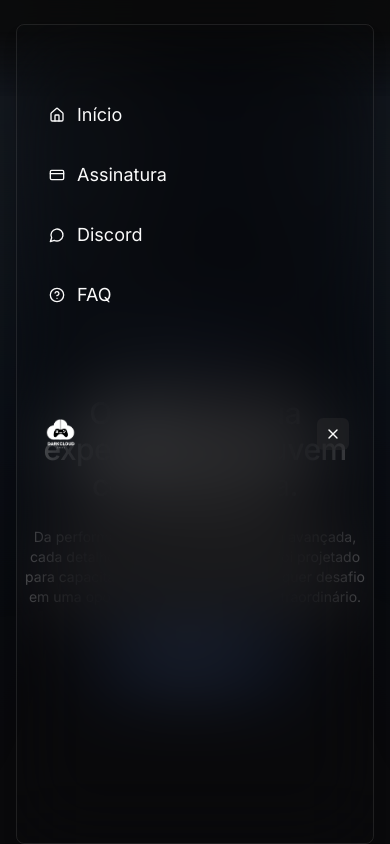
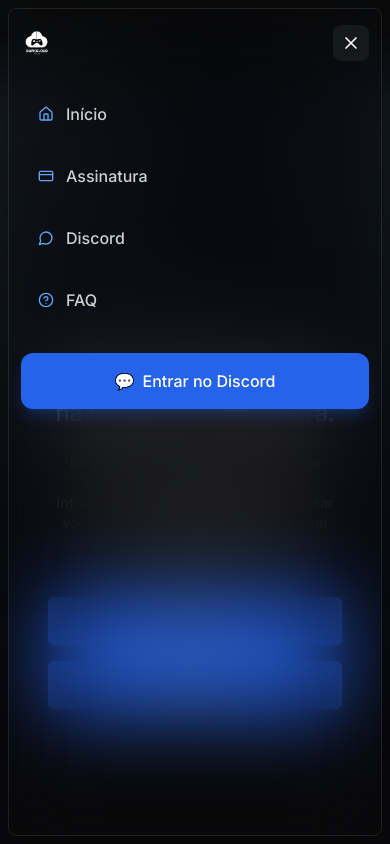
Before and after one commit to jottaadev/cloudstore, a Next.js app: page / in a window 390 px wide. Both pictures are taken after a click on the button 333 px from the left and 64 px from the top of the page. Shown: the top 844 px of the page. Built offline with nearby package versions, Linux system fonts and the light colour scheme; no server answers.

Commit message:
Melhorias de UI/UX e responsividade mobile
 Botões redesenhados com cores consistentes
 Menu mobile completamente refeito
 Alternância planos/renovações com novo design
 Footer totalmente preto
 Responsividade mobile otimizada
 README.md adicionado

```diff
--- a/package.json
+++ b/package.json
@@ -1,5 +1,5 @@
 {
-  "name": "luro-ai",
+  "name": "cloudstore",
   "version": "0.1.0",
   "private": true,
   "scripts": {
--- a/src/components/marketing/footer.tsx
+++ b/src/components/marketing/footer.tsx
@@ -8,33 +8,34 @@
 
 const Footer = () => {
     return (
-        <footer className="w-full py-10 relative bg-background">
+        <footer className="w-full py-10 relative bg-black border-t border-white/10">
             <Container>
                 <Wrapper className="relative flex flex-col md:flex-row justify-between pb-40 overflow-hidden">
-                    <div className="flex flex-col items-start max-w-48">
+                    <div className="flex flex-col items-start max-w-xs">
                         <div className="flex items-center gap-2">
-                            <span className="text-xl font-medium">
+                            <span className="text-xl font-medium text-white">
                                 Dark Cloud
                             </span>
                         </div>
-                        <p className="text-base max-w mt-4">
+                        <p className="text-base text-gray-300 mt-4">
                             Jogue e trabalhe na nuvem com performance, estabilidade e zero complicação.
                         </p>
-                        <Button className="mt-8">
-                            <Link href="/app">
-                                Comece agora <ArrowRightIcon className="w-4 h-4 ml-2" />
+                        <Button className="mt-8 bg-blue-600 hover:bg-blue-700 text-white shadow-lg shadow-blue-600/25 transition-all duration-200 hover:scale-[1.02] flex items-center gap-2">
+                            <Link href="/app" className="flex items-center gap-2">
+                                Comece agora
+                                <ArrowRightIcon className="w-4 h-4" />
                             </Link>
                         </Button>
                     </div>
                     <div className="grid grid-cols-2 lg:grid-cols-4 gap-8 w-full max-w-lg mt-10 md:mt-0">
                         {FOOTER_LINKS?.map((section, index) => (
                             <div key={index} className="flex flex-col gap-4">
-                                <h4 className="text-sm font-medium">
+                                <h4 className="text-sm font-medium text-white">
                                     {section.title}
                                 </h4>
                                 <ul className="space-y-4 w-full">
                                     {section.links.map((link, index) => (
-                                        <li key={index} className="text-sm text-muted-foreground hover:text-foreground transition-all w-full">
+                                        <li key={index} className="text-sm text-gray-400 hover:text-white transition-all w-full">
                                             <Link href={link.href} className="w-full">
                                                 {link.name}
                                             </Link>
@@ -47,19 +48,19 @@
                 </Wrapper>
             </Container>
             <Container>
-                <Wrapper className="pt-10 flex items-center justify-between relative">
-                    <p className="text-sm text-secondary-foreground">
+                <Wrapper className="pt-10 flex flex-col sm:flex-row items-center justify-between relative gap-4">
+                    <p className="text-sm text-gray-400 text-center sm:text-left">
                         &copy; {new Date().getFullYear()} DarkCloudStore. Todos os direitos reservados.
                     </p>
                     <div className="flex items-center gap-4">
                         <Link href="#" className="p-1">
-                            <Icons.instagram className="w-5 h-5 text-muted-foreground hover:text-secondary-foreground" />
+                            <Icons.instagram className="w-5 h-5 text-gray-400 hover:text-white transition-colors" />
                         </Link>
                         <Link href="#" className="p-1">
-                            <Icons.twitter className="w-5 h-5 text-muted-foreground hover:text-secondary-foreground" />
+                            <Icons.twitter className="w-5 h-5 text-gray-400 hover:text-white transition-colors" />
                         </Link>
                         <Link href="#" className="p-1">
-                            <Icons.discord className="w-5 h-5 text-muted-foreground hover:text-secondary-foreground" />
+                            <Icons.discord className="w-5 h-5 text-gray-400 hover:text-white transition-colors" />
                         </Link>
                     </div>
                 </Wrapper>
--- a/src/components/marketing/hero.tsx
+++ b/src/components/marketing/hero.tsx
@@ -8,8 +8,8 @@
 
 const Hero = () => {
     return (
-        <div className="relative w-full min-h-screen flex items-center justify-center">
-            <div className="flex flex-col items-center text-center w-full max-w-5xl my-12 mx-auto z-40 relative">
+        <div className="relative w-full min-h-[100svh] flex items-center justify-center px-4 sm:px-6 lg:px-8">
+            <div className="flex flex-col items-center text-center w-full max-w-5xl my-8 sm:my-12 mx-auto z-40 relative">
                 <Container delay={0.0}>
                 <div className="pl-2 pr-1 py-1 rounded-full border border-foreground/10 hover:border-foreground/15 backdrop-blur-lg cursor-pointer flex items-center gap-2.5 select-none w-max mx-auto">
                     <div className="w-3.5 h-3.5 rounded-full bg-primary/40 flex items-center justify-center relative">
@@ -26,22 +26,22 @@
             </Container>
             <BlurText
                 word="O futuro da sua experiência na nuvem começa agora."
-                className="text-3xl sm:text-5xl lg:text-6xl xl:text-7xl bg-gradient-to-br from-foreground to-foreground/60 bg-clip-text text-transparent py-2 md:py-0 lg:!leading-snug font-medium racking-[-0.0125em] mt-6 font-heading"
+                className="text-2xl sm:text-4xl lg:text-5xl xl:text-6xl 2xl:text-7xl bg-gradient-to-br from-foreground to-foreground/60 bg-clip-text text-transparent py-2 md:py-0 lg:!leading-snug font-medium tracking-[-0.0125em] mt-6 font-heading"
             />
             <Container delay={0.1}>
-                <p className="text-sm sm:text-base lg:text-lg mt-4 text-accent-foreground/60 max-w-2xl mx-auto">Da performance extrema à segurança avançada, cada detalhe da nossa infraestrutura foi projetado para capacitar você a transformar qualquer desafio em uma oportunidade de criar algo extraordinário.
-
+                <p className="text-sm sm:text-base lg:text-lg mt-4 sm:mt-6 text-accent-foreground/60 max-w-2xl mx-auto px-4">
+                    Da performance extrema à segurança avançada, cada detalhe da nossa infraestrutura foi projetado para capacitar você a transformar qualquer desafio em uma oportunidade de criar algo extraordinário.
                 </p>
             </Container>
             <Container delay={0.2}>
-                <div className="flex items-center justify-center md:gap-x-6 mt-8">
-                    <Button asChild size="lg" className="flex bg-blue-600/20 hover:bg-blue-600/30 text-white border border-blue-500/30">
+                <div className="flex flex-col sm:flex-row items-center justify-center gap-4 sm:gap-6 mt-6 sm:mt-8 w-full max-w-lg mx-auto px-4">
+                    <Button asChild size="lg" className="w-full sm:w-auto flex bg-blue-600 hover:bg-blue-700 text-white shadow-lg shadow-blue-600/25 border-0 transition-all duration-200 hover:scale-[1.02] hover:shadow-blue-600/40 min-h-[48px]">
                         <Link href="/app">
                             <span>Começar agora</span>
                             <ArrowRightIcon className="w-4 h-4 ml-2" />
                         </Link>
                     </Button>
-                    <Button asChild size="lg" variant="outline" className="hidden md:flex">
+                    <Button asChild size="lg" variant="outline" className="w-full sm:w-auto flex bg-blue-600 hover:bg-blue-700 text-white border-blue-600 hover:border-blue-700 shadow-lg shadow-blue-600/25 transition-all duration-200 hover:scale-[1.02] hover:shadow-blue-600/40 min-h-[48px]">
                         <Link href="#">
                             <span>Saiba mais</span>
                             <HelpCircleIcon className="w-4 h-4 ml-2" />
--- a/src/components/marketing/mobile-menu.tsx
+++ b/src/components/marketing/mobile-menu.tsx
@@ -74,11 +74,11 @@
                     animate="visible"
                     exit="exit"
                     variants={containerVariants}
-                    className="absolute top-12 inset-x-0 size-full p-4 z-20 bg-inherit flex flex-1"
+                    className="w-full mt-6 flex flex-col flex-1 lg:hidden"
                 >
-                    <div className="size-full flex flex-col justify-start">
+                    <div className="w-full flex flex-col justify-start">
                         {/* Main Menu Items */}
-                        <motion.ul variants={containerVariants} className="flex flex-col items-start flex-1 w-full space-y-2">
+                        <motion.ul variants={containerVariants} className="flex flex-col items-start w-full space-y-1">
                             {menuItems.map((item, index) => (
                                 <motion.li
                                     key={item.title}
@@ -90,14 +90,29 @@
                                         href={item.href}
                                         target={item.href.startsWith('http') ? '_blank' : undefined}
                                         rel={item.href.startsWith('http') ? 'noopener noreferrer' : undefined}
-                                        className="flex items-center w-full px-4 py-3 text-lg hover:text-muted-foreground font-normal transition-all duration-200 rounded-lg cursor-pointer text-foreground hover:bg-muted/20 active:scale-95"
+                                        className="flex items-center w-full px-4 py-4 text-base font-medium transition-all duration-200 rounded-xl cursor-pointer text-white/80 hover:text-white hover:bg-white/10 active:scale-[0.98] border border-transparent hover:border-white/20"
                                     >
-                                        {item.icon}
-                                        <span className="ml-3">{item.title}</span>
+                                        <span className="text-blue-400 mr-3">{item.icon}</span>
+                                        <span>{item.title}</span>
                                     </Link>
                                 </motion.li>
                             ))}
                         </motion.ul>
+
+                        {/* Mobile Login Button */}
+                        <motion.div
+                            variants={itemVariants}
+                            className="mt-6 w-full"
+                        >
+                            <Link
+                                href="#"
+                                onClick={() => setIsOpen(false)}
+                                className="flex items-center justify-center w-full px-4 py-4 bg-blue-600 hover:bg-blue-700 text-white rounded-xl font-medium transition-all duration-200 hover:scale-[1.02] shadow-lg shadow-blue-600/25"
+                            >
+                                <span className="mr-2">💬</span>
+                                Entrar no Discord
+                            </Link>
+                        </motion.div>
                     </div>
                 </motion.div>
             )}
--- a/src/components/marketing/navbar.tsx
+++ b/src/components/marketing/navbar.tsx
@@ -42,46 +42,50 @@
 
             <header
                 className={cn(
-                    "fixed top-6 inset-x-0 mx-auto max-w-6xl px-4 md:px-12 z-[100] transition-all duration-300 ease-in-out",
-                    isOpen ? "h-[calc(100%-24px)]" : "h-20",
-                    isScrolled ? "top-4" : "top-6"
+                    "fixed top-2 sm:top-6 inset-x-0 mx-auto max-w-6xl px-2 sm:px-4 md:px-12 z-[100] transition-all duration-300 ease-in-out",
+                    isOpen ? "h-[calc(100vh-16px)] sm:h-[calc(100%-24px)]" : "h-16 sm:h-20",
+                    isScrolled ? "top-2 sm:top-4" : "top-2 sm:top-6"
                 )}
             >
                 <Wrapper className={cn(
-                    "backdrop-blur-2xl rounded-lg lg:rounded-xl border px-6 md:px-8 py-2 flex items-center justify-between transition-all duration-300 ease-in-out",
+                    "backdrop-blur-2xl rounded-lg lg:rounded-xl border px-3 sm:px-6 md:px-8 py-2 flex items-center justify-between transition-all duration-300 ease-in-out h-full",
                     "border-[rgba(124,124,124,0.2)] hover:border-[rgba(124,124,124,0.4)]",
-                    isScrolled ? "shadow-xl shadow-black/30" : "shadow-lg shadow-black/20"
+                    isScrolled ? "shadow-xl shadow-black/30" : "shadow-lg shadow-black/20",
+                    isOpen && "flex-col items-start pt-4 pb-6"
                 )}>
+                    {/* Header superior com logo e controles */}
+                    <div className="flex items-center justify-between w-full">
                         {/* Logo */}
                         <div className="flex items-center">
                             <Link
                                 href="/"
                                 className="transition-transform duration-200 hover:scale-105"
+                                onClick={() => setIsOpen(false)}
                             >
                                 <Image
                                     src="/images/DARK_CLOUD.png"
                                     alt="DARKCLOUD STORE"
-                                width={160}
-                                height={48}
-                                className="h-10 w-auto"
+                                    width={140}
+                                    height={42}
+                                    className="h-8 sm:h-10 w-auto"
                                     priority
                                 />
                             </Link>
                         </div>
 
-                    {/* Menu Centralizado */}
+                        {/* Menu Centralizado - Desktop */}
                         <div className="hidden lg:flex items-center justify-center flex-1">
                             <Menu />
                         </div>
 
-                    {/* Botão de Entrar e Menu Mobile */}
-                    <div className="flex items-center gap-3">
+                        {/* Botões - Desktop e Mobile */}
+                        <div className="flex items-center gap-2 sm:gap-3">
                             <Link href="#" className='hidden lg:flex'>
                                 <Button className={cn(
                                     'bg-blue-600 text-white hover:bg-blue-700',
                                     'flex items-center gap-2 transition-all duration-200 ease-in-out',
                                     'hover:scale-[1.02] shadow-sm',
-                                'px-6 py-2 rounded-xl font-medium'
+                                    'px-4 sm:px-6 py-2 rounded-xl font-medium text-sm'
                                 )}>
                                     <Icons.discord className="w-4 h-4" />
                                     Entrar
@@ -92,17 +96,18 @@
                                 variant="ghost"
                                 onClick={() => setIsOpen((prev) => !prev)}
                                 className={cn(
-                                "lg:hidden p-2 w-8 h-8 transition-all duration-200 ease-in-out",
-                                "hover:bg-accent/50",
+                                    "lg:hidden p-2 w-9 h-9 transition-all duration-200 ease-in-out",
+                                    "hover:bg-accent/50 rounded-lg",
                                     isOpen && "bg-accent/50"
                                 )}
                             >
                                 {isOpen ? (
-                                <XIcon className="w-4 h-4 transition-transform duration-200" />
+                                    <XIcon className="w-5 h-5 transition-transform duration-200" />
                                 ) : (
-                                <MenuIcon className="w-4 h-4 transition-transform duration-200" />
+                                    <MenuIcon className="w-5 h-5 transition-transform duration-200" />
                                 )}
                             </Button>
+                        </div>
                     </div>
 
                     <MobileMenu isOpen={isOpen} setIsOpen={setIsOpen} />
--- a/src/components/marketing/pricing.tsx
+++ b/src/components/marketing/pricing.tsx
@@ -77,19 +77,19 @@
                     <div className="relative flex flex-col flex-1 w-full break-words text-left gap-4">
                         <div className="flex items-end gap-2 mb-4">
                             <div className="flex items-end gap-1">
-                                <span className="text-3xl md:text-4xl font-bold">
+                                <span className="text-2xl sm:text-3xl md:text-4xl font-bold">
                                     R${displayedPrice === 0 ? 0 : <NumberTicker value={displayedPrice} />}
                                 </span>
-                                <span className="text-lg text-muted-foreground font-medium">
+                                <span className="text-sm sm:text-lg text-muted-foreground font-medium">
                                     / hora
                                 </span>
                             </div>
                         </div>
                         <ul className="flex flex-col gap-2">
                             {features.map((feature, index) => (
-                                <li key={index} className="flex items-center gap-2">
-                                    <CheckIcon aria-hidden="true" className="w-5 h-5 text-primary" />
-                                    <p className="text-sm md:text-base text-muted-foreground">
+                                <li key={index} className="flex items-start gap-2">
+                                    <CheckIcon aria-hidden="true" className="w-4 h-4 sm:w-5 sm:h-5 text-primary shrink-0 mt-0.5" />
+                                    <p className="text-xs sm:text-sm md:text-base text-muted-foreground">
                                         {feature}
                                     </p>
                                 </li>
@@ -170,9 +170,9 @@
                         </div>
                         <ul className="flex flex-col gap-2">
                             {features.map((feature, index) => (
-                                <li key={index} className="flex items-center gap-2">
-                                    <CheckIcon aria-hidden="true" className="w-5 h-5 text-primary" />
-                                    <p className="text-sm md:text-base text-muted-foreground">
+                                <li key={index} className="flex items-start gap-2">
+                                    <CheckIcon aria-hidden="true" className="w-4 h-4 sm:w-5 sm:h-5 text-primary shrink-0 mt-0.5" />
+                                    <p className="text-xs sm:text-sm md:text-base text-muted-foreground">
                                         {feature}
                                     </p>
                                 </li>
@@ -197,14 +197,14 @@
 
 const Pricing = () => {
     return (
-        <div className="flex flex-col items-center justify-center py-12 md:py-16 lg:py-24  w-full relative">
+        <div className="flex flex-col items-center justify-center py-12 md:py-16 lg:py-24 w-full relative px-4 sm:px-6 lg:px-8">
             <Container>
-                <div className="flex flex-col items-center text-center max-w-xl mx-auto">
+                <div className="flex flex-col items-center text-center max-w-4xl mx-auto">
                     <SectionBadge title="Escolha o seu plano" />
-                    <h2 className="text-2xl md:text-4xl lg:text-5xl font-heading font-medium !leading-snug mt-6">
+                    <h2 className="text-2xl sm:text-3xl md:text-4xl lg:text-5xl font-heading font-medium !leading-snug mt-6 px-4">
                         Preços simples e transparentes
                     </h2>
-                    <p className="text-base md:text-lg text-center text-accent-foreground/80 mt-6">
+                    <p className="text-sm sm:text-base md:text-lg text-center text-accent-foreground/80 mt-6 max-w-2xl">
                         Escolha o plano que atenda às suas necessidades. Sem taxas ocultas, sem surpresas.
                     </p>
                 </div>
@@ -214,22 +214,23 @@
                 <div className="absolute hidden lg:block top-1/2 left-2/3 -translate-x-1/4 -translate-y-1/2 w-96 h-96 bg-violet-500/15 blur-[10rem] -z-10"></div>
                 <Container>
                     <Tabs defaultValue="plans" className="w-full flex flex-col items-center justify-center">
-                        <TabsList className="grid w-full max-w-md grid-cols-2 p-1 rounded-2xl bg-black/30 backdrop-blur border border-white/10 shadow-inner">
+                        <TabsList className="grid w-full max-w-lg grid-cols-2 p-1.5 rounded-2xl bg-black/80 backdrop-blur-xl border border-white/20 shadow-2xl shadow-black/50 relative overflow-hidden">
+                            <div className="absolute inset-0 bg-gradient-to-r from-blue-600/10 via-purple-600/5 to-blue-600/10 rounded-2xl" />
                             <TabsTrigger
                                 value="plans"
-                                className="rounded-xl text-foreground/80 hover:text-white data-[state=active]:bg-blue-600 data-[state=active]:text-white data-[state=active]:shadow-sm transition-all duration-200"
+                                className="relative rounded-xl text-white/70 hover:text-white data-[state=active]:bg-gradient-to-r data-[state=active]:from-blue-600 data-[state=active]:to-blue-700 data-[state=active]:text-white data-[state=active]:shadow-lg data-[state=active]:shadow-blue-600/50 transition-all duration-300 ease-out data-[state=active]:scale-[1.02] font-medium py-3 px-6"
                             >
-                                Planos
+                                <span className="relative z-10">💎 Planos</span>
                             </TabsTrigger>
                             <TabsTrigger
                                 value="renewals"
-                                className="rounded-xl text-foreground/80 hover:text-white data-[state=active]:bg-blue-600 data-[state=active]:text-white data-[state=active]:shadow-sm transition-all duration-200"
+                                className="relative rounded-xl text-white/70 hover:text-white data-[state=active]:bg-gradient-to-r data-[state=active]:from-blue-600 data-[state=active]:to-blue-700 data-[state=active]:text-white data-[state=active]:shadow-lg data-[state=active]:shadow-blue-600/50 transition-all duration-300 ease-out data-[state=active]:scale-[1.02] font-medium py-3 px-6"
                             >
-                                Renovações
+                                <span className="relative z-10">🔄 Renovações</span>
                             </TabsTrigger>
                         </TabsList>
                         <TabsContent value="plans">
-                            <div className="grid grid-cols-1 md:grid-cols-2 lg:grid-cols-3 gap-8 w-full mt-14">
+                            <div className="grid grid-cols-1 sm:grid-cols-2 lg:grid-cols-3 gap-6 sm:gap-8 w-full mt-10 sm:mt-14 px-4 sm:px-0">
                                 {PLANS.slice(0,3).map((plan, index) => (
                                     <PlanCard
                                         key={index}
@@ -241,7 +242,7 @@
                             </div>
                         </TabsContent>
                         <TabsContent value="renewals">
-                            <div className="grid grid-cols-1 md:grid-cols-2 lg:grid-cols-3 gap-8 w-full mt-14">
+                            <div className="grid grid-cols-1 sm:grid-cols-2 lg:grid-cols-3 gap-6 sm:gap-8 w-full mt-10 sm:mt-14 px-4 sm:px-0">
                                 {RENEWALS.slice(0,3).map((renewal, index) => (
                                     <RenewalCard
                                         key={index}
```
Also changed, not shown: 1 other file (tests, documents, lock files or other folders). Lines whose indentation alone changed are shown as unchanged.
